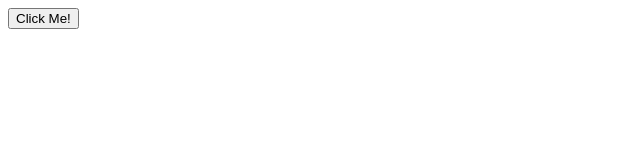
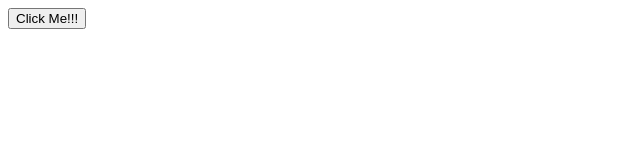
Before and after one commit to girijabhosale/Fiori-New, a plain HTML site: page index.html in a window 1280 px wide. Shown: the full height of the page, 0-640 px from the left. Drawn offline with Linux system fonts and the light colour scheme.

Commit message:
secondPull

```diff
--- a/index.html
+++ b/index.html
@@ -1,5 +1,5 @@
 <html>
     <body>
-        <button type="button" onclick="alert('Hello Girija!')">Click Me!</button>
+        <button type="button" onclick="alert('Hello Girija!')">Click Me!!!</button>
     </body>
 </html>
```
